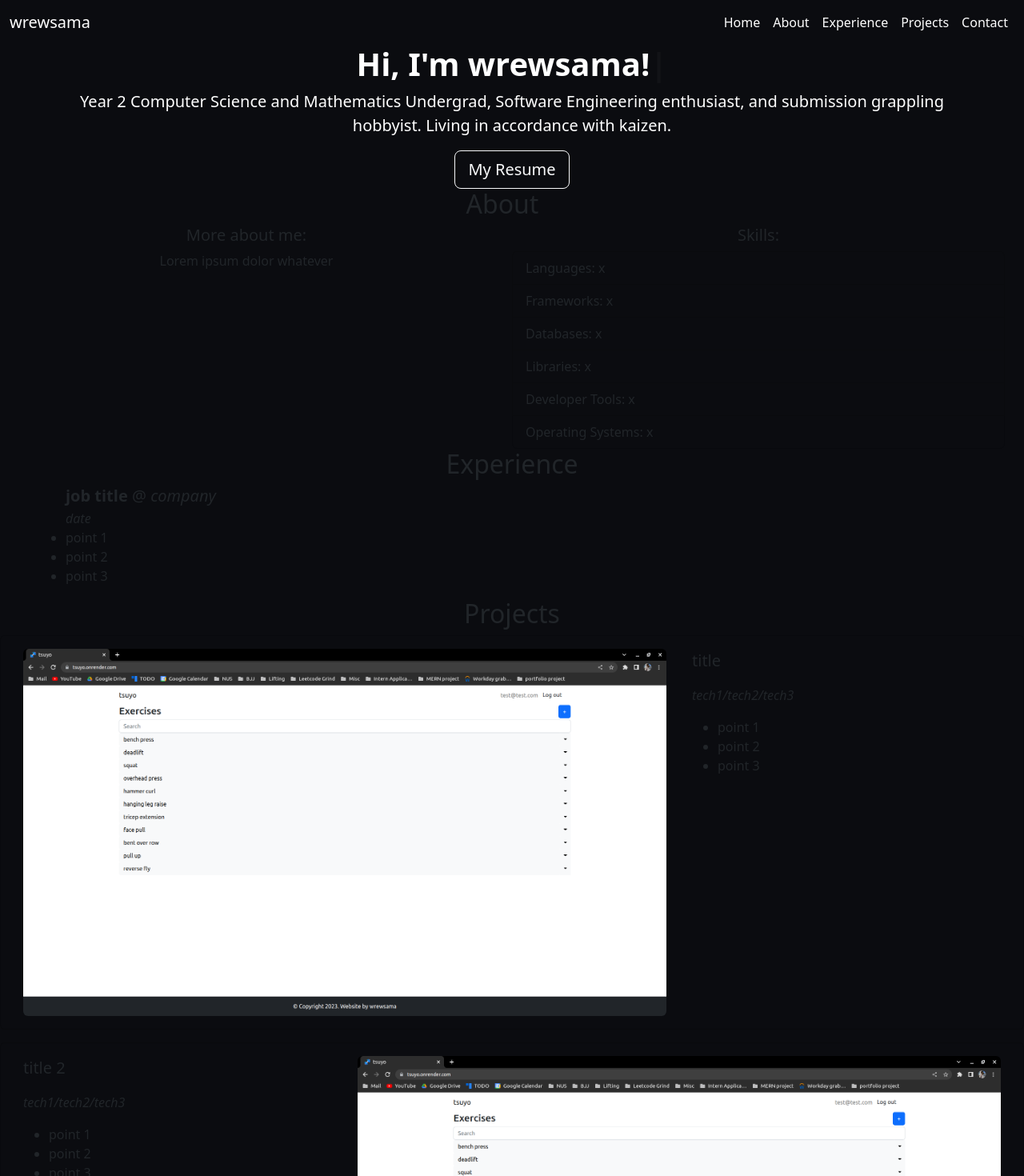
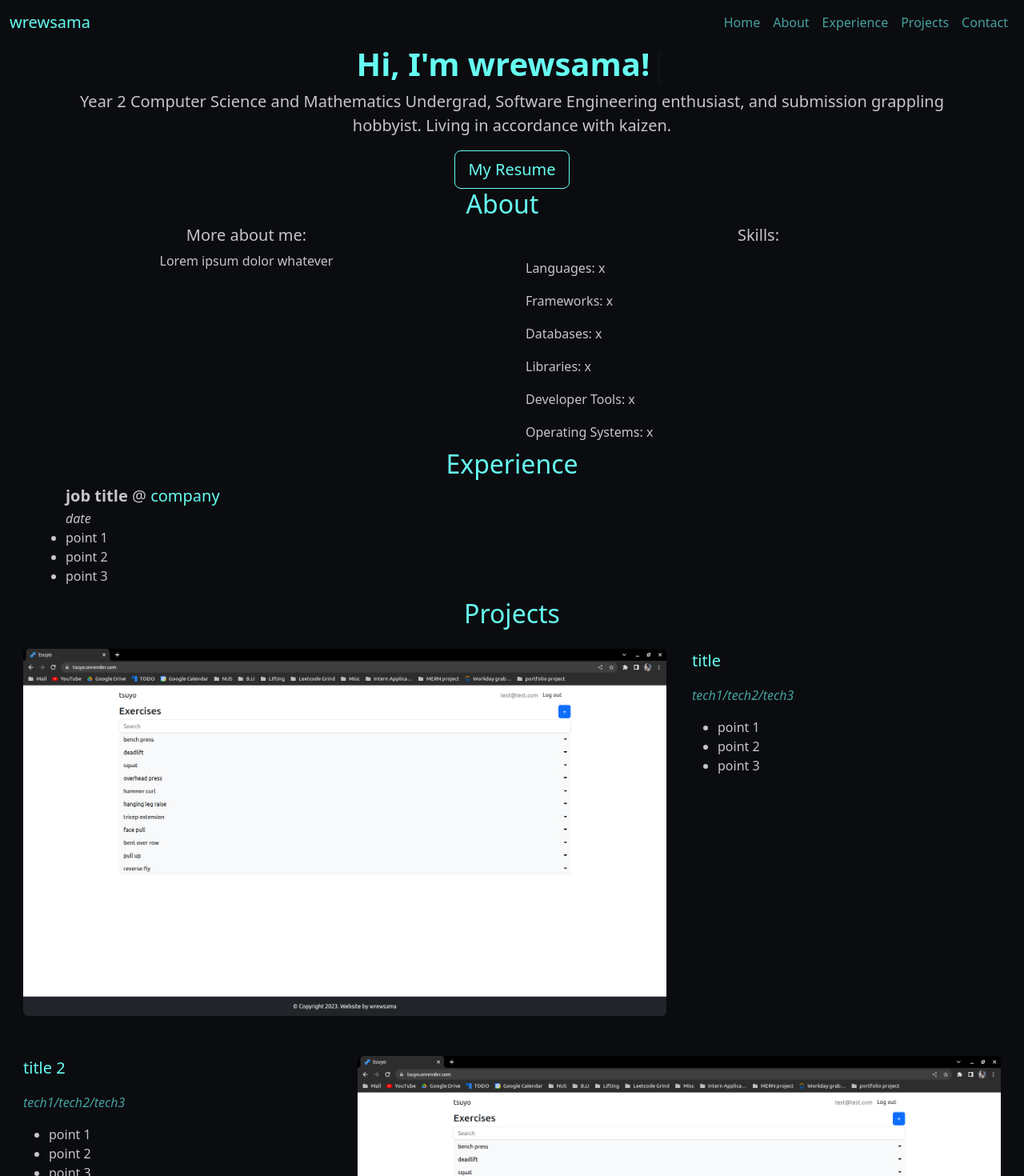
Before and after one commit to wrewsama/portfolio, a React (Create React App) app: page / in a window 1280 px wide. Shown: the top 1470 px of the page at 80% size. Built offline with nearby package versions, Linux system fonts and the light colour scheme.

Commit message:
change text colours

```diff
--- a/src/App.css
+++ b/src/App.css
@@ -2,6 +2,25 @@
   background-color: #0B0C10;
 }
 
-.custom-bg-grey {
-  background-color: #1F2833;
+.highlighted-btn {
+  border-color: #66FCF1;
+  color: #66FCF1;
 }
+
+.highlighted-btn:hover {
+  background-color: #66FCF1;
+  border-color: #66FCF1;
+  color: #0B0C10;
+}
+
+.text-heading {
+  color: #66FCF1;
+}
+
+.text-subheading {
+  color: #45A29E;
+}
+
+.text-normal {
+  color: #C5C6C7;
+}
--- a/src/components/about.js
+++ b/src/components/about.js
@@ -3,10 +3,10 @@ import React from 'react'
 export default function About() {
     return (
         <div className="row custom-bg-dark" id="about">
-            <div className="row gx-4 text-center">
+            <div className="row gx-4 text-center text-heading">
                 <h2>About</h2>
             </div>
-            <div className="row gx-4">
+            <div className="row gx-4 text-normal">
                 <div className="col text-center">
                     <h5>More about me: </h5>
 
@@ -17,12 +17,12 @@ export default function About() {
                     <h5>Skills: </h5>
 
                     <ul className="list-group text-start">
-                        <li className="list-group-item custom-bg-dark">Languages: x</li>
-                        <li className="list-group-item custom-bg-dark">Frameworks: x</li>
-                        <li className="list-group-item custom-bg-dark">Databases: x</li>
-                        <li className="list-group-item custom-bg-dark">Libraries: x</li>
-                        <li className="list-group-item custom-bg-dark">Developer Tools: x</li>
-                        <li className="list-group-item custom-bg-dark">Operating Systems: x</li>
+                        <li className="list-group-item custom-bg-dark text-normal">Languages: x</li>
+                        <li className="list-group-item custom-bg-dark text-normal">Frameworks: x</li>
+                        <li className="list-group-item custom-bg-dark text-normal">Databases: x</li>
+                        <li className="list-group-item custom-bg-dark text-normal">Libraries: x</li>
+                        <li className="list-group-item custom-bg-dark text-normal">Developer Tools: x</li>
+                        <li className="list-group-item custom-bg-dark text-normal">Operating Systems: x</li>
                     </ul>
                 </div>
             </div>
--- a/src/components/contact.js
+++ b/src/components/contact.js
@@ -7,7 +7,7 @@ import linkedinIcon from "../img/linkedin.png"
 export default function Contact() {
     return (
         <div className="row custom-bg-dark" id="contact">
-            <div className="text-center">
+            <div className="text-center text-heading">
                 <h2>Contact</h2>
             </div>
 
--- a/src/components/experience-item.js
+++ b/src/components/experience-item.js
@@ -3,9 +3,9 @@ import React from 'react'
 export default function ExperienceItem({ jobTitle, company, date, bulletPoints }) {
   return (
     <div className="container">
-        <div className="row gx-4 justify-content-center">
+        <div className="row gx-4 justify-content-center text-normal">
             <h5 className="mb-1">
-                <strong>{jobTitle}</strong> @ <em>{company}</em>
+                <strong>{jobTitle}</strong> @ <span className="text-heading">{company}</span>
             </h5>
             <p className="mb-0">
                 <em>{date}</em>
--- a/src/components/experience.js
+++ b/src/components/experience.js
@@ -5,7 +5,7 @@ export default function Experience() {
     return (
         <div className="row custom-bg-dark" id="experience">
             <div className="container px-4 justify-content-center">
-                <div className="row text-center">
+                <div className="row text-center text-heading">
                     <h2>Experience</h2>
                 </div>
 
--- a/src/components/footer.js
+++ b/src/components/footer.js
@@ -4,7 +4,7 @@ export default function MainFooter() {
     return (
         <footer className="py-3 mt-auto custom-bg-dark">
             <div className="container px-4">
-                <p className="m-0 text-center text-white">
+                <p className="m-0 text-center text-normal">
                     &copy; Copyright 2023. Website by&nbsp;
                     <a className="text-decoration-none text-light font-weight-bold"
                        href="https://github.com/wrewsama">
--- a/src/components/home.js
+++ b/src/components/home.js
@@ -3,19 +3,19 @@ import Typed from 'react-typed'
 
 export default function Home() {
     return (
-        <header className="custom-bg-dark text-white" id="home">
+        <header className="custom-bg-dark" id="home">
             <div className="container px-4 text-center">
-                <h1 className="fw-bolder">
+                <h1 className="fw-bolder text-heading">
                     <Typed strings={["Hi, I'm wrewsama!"]}
                         typeSpeed={30} />
                 </h1>
-                <p className="lead">
+                <p className="lead text-normal">
                     Year 2 Computer Science and Mathematics Undergrad,
                     Software Engineering enthusiast,
                     and submission grappling hobbyist.
                     Living in accordance with kaizen.
                 </p>
-                <a className="btn btn-lg btn-outline-light" href="#">
+                <a className="btn btn-lg btn-outline-light highlighted-btn" href="#">
                     My Resume
                 </a>
             </div>
--- a/src/components/navbar.js
+++ b/src/components/navbar.js
@@ -4,25 +4,25 @@ export default function MainNavbar() {
     return (
         <nav className="navbar navbar-expand-lg custom-bg-dark">
             <div className="container-fluid">
-                <span className="navbar-brand text-white">wrewsama</span>
+                <span className="navbar-brand text-heading">wrewsama</span>
 
 
                 <ul className="navbar-nav">
                     <li className="nav-item">
-                        <a className="nav-link text-white" href="#home">Home</a>
+                        <a className="nav-link text-subheading" href="#home">Home</a>
                     </li>
                     <li className="nav-item">
-                        <a className="nav-link text-white" href="#about">About</a>
+                        <a className="nav-link text-subheading" href="#about">About</a>
                     </li>
                     <li className="nav-item">
-                        <a className="nav-link text-white" href="#experience">Experience</a>
+                        <a className="nav-link text-subheading" href="#experience">Experience</a>
                     </li>
 
                     <li className="nav-item">
-                        <a className="nav-link text-white" href="#projects">Projects</a>
+                        <a className="nav-link text-subheading" href="#projects">Projects</a>
                     </li>
                     <li className="nav-item">
-                        <a className="nav-link text-white" href="#contact">Contact</a>
+                        <a className="nav-link text-subheading" href="#contact">Contact</a>
                     </li>
                 </ul>
             </div>
--- a/src/components/project-item-alt.js
+++ b/src/components/project-item-alt.js
@@ -4,16 +4,24 @@ export default function ProjectItemAlt({ title, techStack, screenshot, bulletPoi
   return (
     <div className="card mb-3 custom-bg-dark" style={{maxWidth: "1440px"}}>
         <div className="row g-0">
-            <div className="col-4">
+        <div className="col-4">
                 <div className="card-body">
-                    <p className="card-text lead"><strong>{title}</strong></p>
-                    <p className="card-text"><em>{techStack}</em></p>
+                    <p className="card-text lead">
+                        <strong className="text-heading">
+                            {title}
+                        </strong>
+                    </p>
+                    <p className="card-text">
+                        <em className="text-subheading">
+                            {techStack}
+                        </em>
+                    </p>
 
                     <ul>
                         {
                             bulletPoints.map(point => {
                                 return (
-                                    <li className="card-text" key={point}>{point}</li>
+                                    <li className="card-text text-normal" key={point}>{point}</li>
                                 )
                             })
                         }
--- a/src/components/project-item.js
+++ b/src/components/project-item.js
@@ -9,14 +9,22 @@ export default function ProjectItem({ title, techStack, screenshot, bulletPoints
             </div>
             <div className="col-4">
                 <div className="card-body">
-                    <p className="card-text lead"><strong>{title}</strong></p>
-                    <p className="card-text"><em>{techStack}</em></p>
+                    <p className="card-text lead">
+                        <strong className="text-heading">
+                            {title}
+                        </strong>
+                    </p>
+                    <p className="card-text">
+                        <em className="text-subheading">
+                            {techStack}
+                        </em>
+                    </p>
 
                     <ul>
                         {
                             bulletPoints.map(point => {
                                 return (
-                                    <li className="card-text" key={point}>{point}</li>
+                                    <li className="card-text text-normal" key={point}>{point}</li>
                                 )
                             })
                         }
--- a/src/components/projects.js
+++ b/src/components/projects.js
@@ -8,7 +8,7 @@ export default function Projects() {
     return (
         <div className="row custom-bg-dark" id="projects">
             <div className="container px-4 justify-content-center">
-                <div className="row text-center">
+                <div className="row text-center text-heading">
                     <h2>Projects</h2>
                 </div>
 
```
